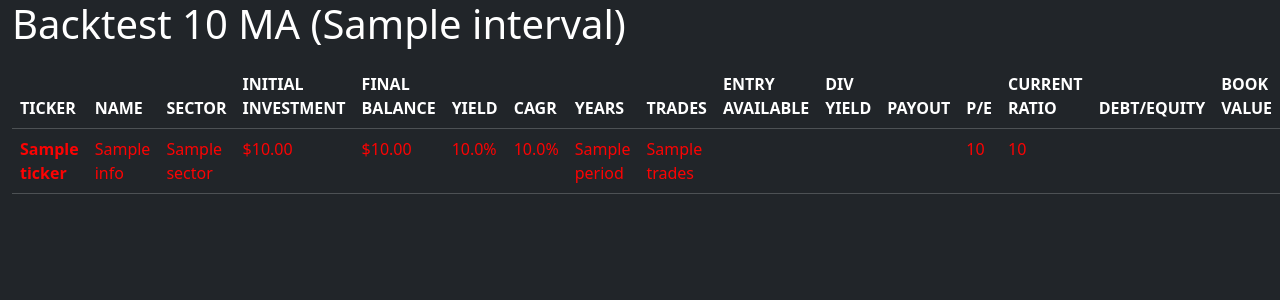
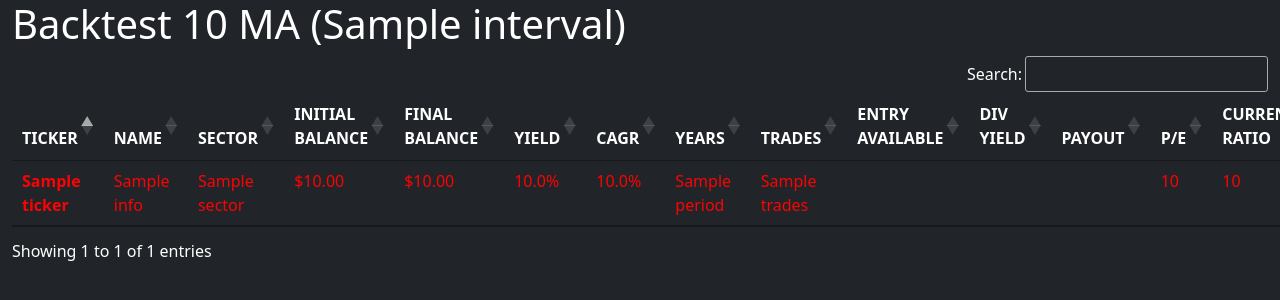
Before and after one commit to marknovanta/backtester, a Flask app: template templates/index.html in a window 1280 px wide; the page is wider, and only the part inside the window is pictured. Shown: the top 300 px of that part. Run offline with Flask 3, Linux system fonts and the light colour scheme; the template is opened without the code that fills it: most values are stand-ins (such as "Sample title", 1, 10 or a date in 2020); parts of the project's set-up code (start-up, migrations or seed data) failed here and were passed over; some libraries are stand-ins or nearby versions.

Commit message:
Add interactivity to the table and a search bar

```diff
--- a/app.py
+++ b/app.py
@@ -18,7 +18,7 @@ def chunked(iterable, chunk_size):
         yield chunk
 
 
-operativity = input('Invest(i) or swing(s)? ')
+operativity = input('INVEST(i) or SWING(s)? ')
 interval = input('What interval? (1wk, 1mo) ')
 # interval = '1mo'
 if operativity == 'i':
--- a/templates/index.html
+++ b/templates/index.html
@@ -4,19 +4,21 @@
     <meta charset="UTF-8">
     <meta name="viewport" content="width=device-width, initial-scale=1.0">
     <link href="https://cdn.jsdelivr.net/npm/bootstrap@5.3.3/dist/css/bootstrap.min.css" rel="stylesheet" integrity="sha384-QWTKZyjpPEjISv5WaRU9OFeRpok6YctnYmDr5pNlyT2bRjXh0JMhjY6hW+ALEwIH" crossorigin="anonymous">
+    <link rel="stylesheet" href="https://cdn.datatables.net/2.0.7/css/dataTables.dataTables.min.css"
     <link rel="stylesheet" href="styles.css"/>
+
     <title>Backtest</title>
 </head>
 <body class="bg-dark text-white">
     <div class="container-fluid">
         <h1>Backtest 10 MA ({{ interval }})</h1>
-        <table class="table table-dark table-hover table-auto mt-3 pl-0">
+        <table id="myTable" class="table table-dark table-hover table-auto mt-3 pl-0">
             <thead class="sticky-top">
               <tr>
                 <th scope="col">TICKER</th>
                 <th scope="col">NAME</th>
                 <th scope="col">SECTOR</th>
-                <th scope="col">INITIAL INVESTMENT</th>
+                <th scope="col">INITIAL BALANCE</th>
                 <th scope="col">FINAL BALANCE</th>
                 <th scope="col">YIELD</th>
                 <th scope="col">CAGR</th>
@@ -72,5 +74,14 @@
           </table>
     </div>
     <script src="https://cdn.jsdelivr.net/npm/bootstrap@5.3.3/dist/js/bootstrap.bundle.min.js" integrity="sha384-YvpcrYf0tY3lHB60NNkmXc5s9fDVZLESaAA55NDzOxhy9GkcIdslK1eN7N6jIeHz" crossorigin="anonymous"></script>
+    <script src="https://code.jquery.com/jquery-3.6.0.min.js"></script>
+    <script src="https://cdn.datatables.net/2.0.7/js/dataTables.min.js"></script>
+    <script>
+    $(document).ready(function() {
+        $('#myTable').DataTable({
+            paging: false
+        });
+    });
+    </script>
 </body>
 </html>
```
